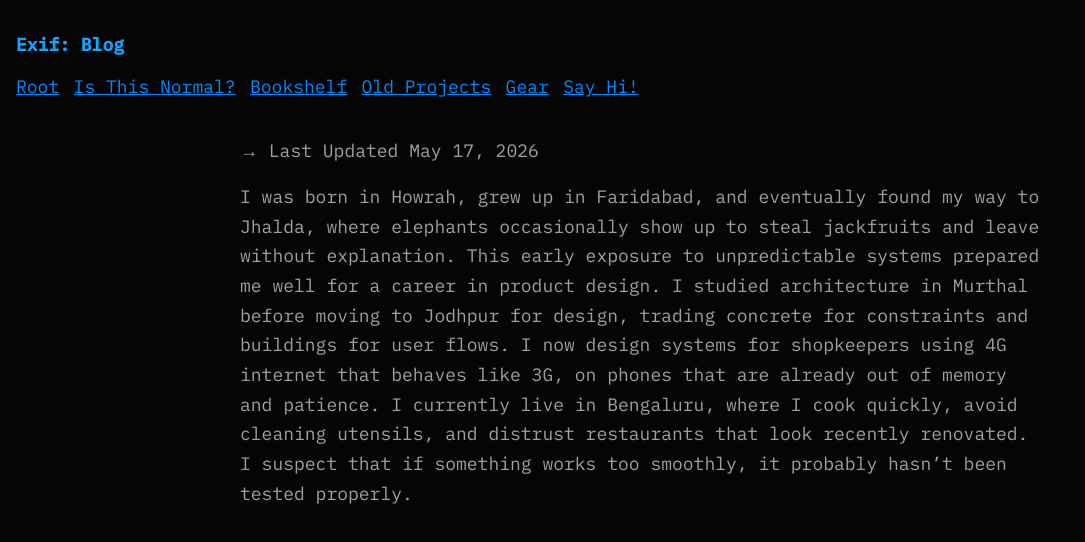
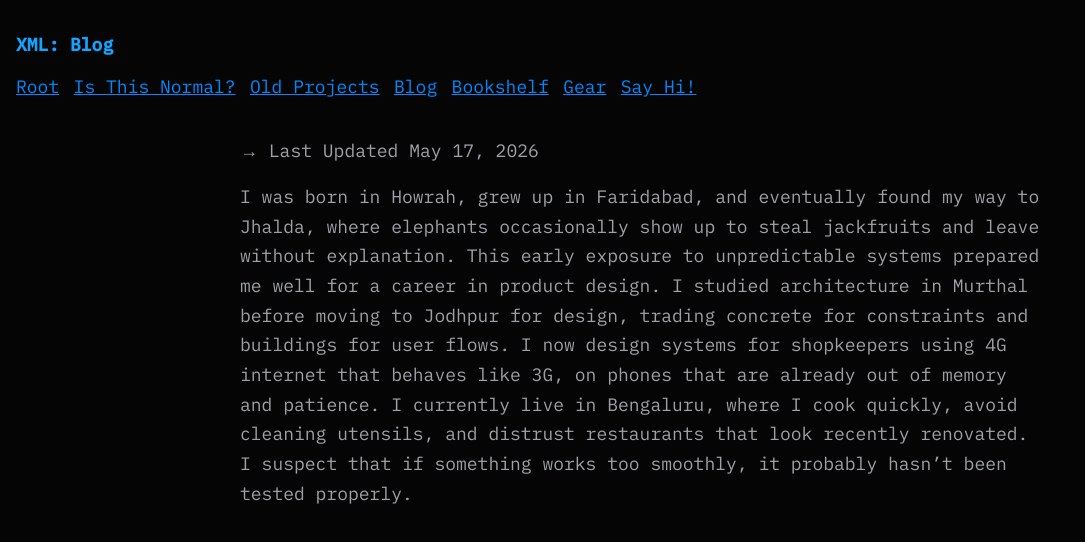
Before and after one commit to cheeseKracker/kr-clone, a Next.js app: page /blog/minfo in a window 1280 px wide. Shown: the top 542 px of the page, without its empty margins (0-1085 px from the left). Built offline with nearby package versions, Linux system fonts and the light colour scheme; no server answers.

Commit message:
cleared blogs

```diff
--- a/src/components/exif-blog-nav.tsx
+++ b/src/components/exif-blog-nav.tsx
@@ -5,12 +5,13 @@ import Link from "next/link";
 export default function ExifBlogNav() {
   return (
     <section className="exif-nav">
-      <p className="exif-nav-title">Exif: Blog</p>
+      <p className="exif-nav-title">XML: Blog</p>
       <nav className="exif-nav-links" aria-label="Exif Blog Links">
         <Link href="/">Root</Link>
         <Link href="/blog/minfo">Is This Normal?</Link>
+        <Link href="/sandbox">Old Projects</Link>
+        <Link href="/blog">Blog</Link>
         <Link href="/blog/dog-years">Bookshelf</Link>
-        <Link href="/sandbox">Old Projects</Link>
         <Link href="/blog/uses">Gear</Link>
         <a href="https://www.yourworldoftext.com/~keyaar/" target="_blank" rel="noreferrer noopener">
           Say Hi!
```
